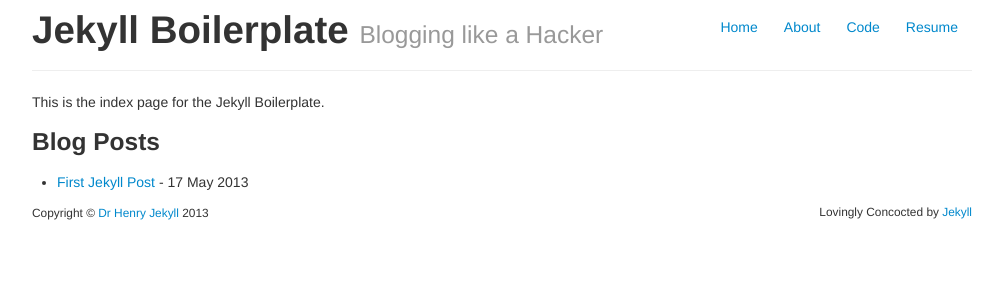
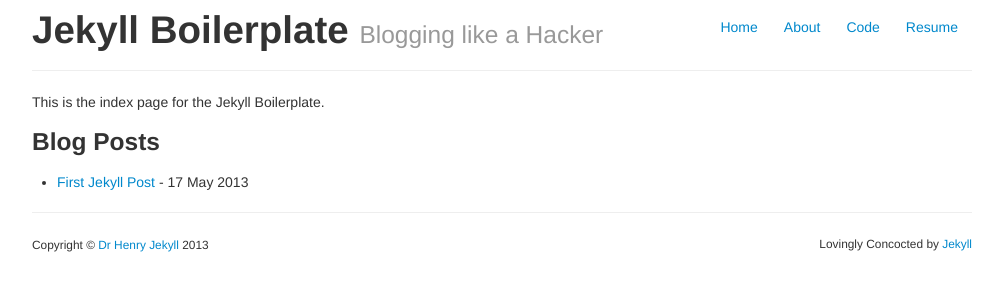
Before and after one commit to jbranchaud/jekyll-boilerplate, a Jekyll site: the page built from index.md, in a window 1280 px wide. Shown: the top 300 px of the page, without its empty margins (138-1141 px from the left). Built offline with Jekyll 4.4.1, drawn with Linux system fonts in a browser that asks for light colours; nearby versions of some CDN libraries; Markdown is read by kramdown in place of the engine named in the settings.

Commit message:
Updating where the horizontal references fall in the default template.

```diff
--- a/_layouts/default.html
+++ b/_layouts/default.html
@@ -39,13 +39,15 @@
 
             </header>
 
+            <hr />
+
             <div class="content">
-
-                <hr />
 
                 {{ content }}
 
             </div>
+
+            <hr />
 
             <footer>
 
--- a/_layouts/post.html
+++ b/_layouts/post.html
@@ -7,5 +7,3 @@ layout: default
 <h3 class="post-date">{{ page.date | date: "%A - %b %d, %Y" }}</h3>
 
 {{ content }}
-
-<hr />
```
